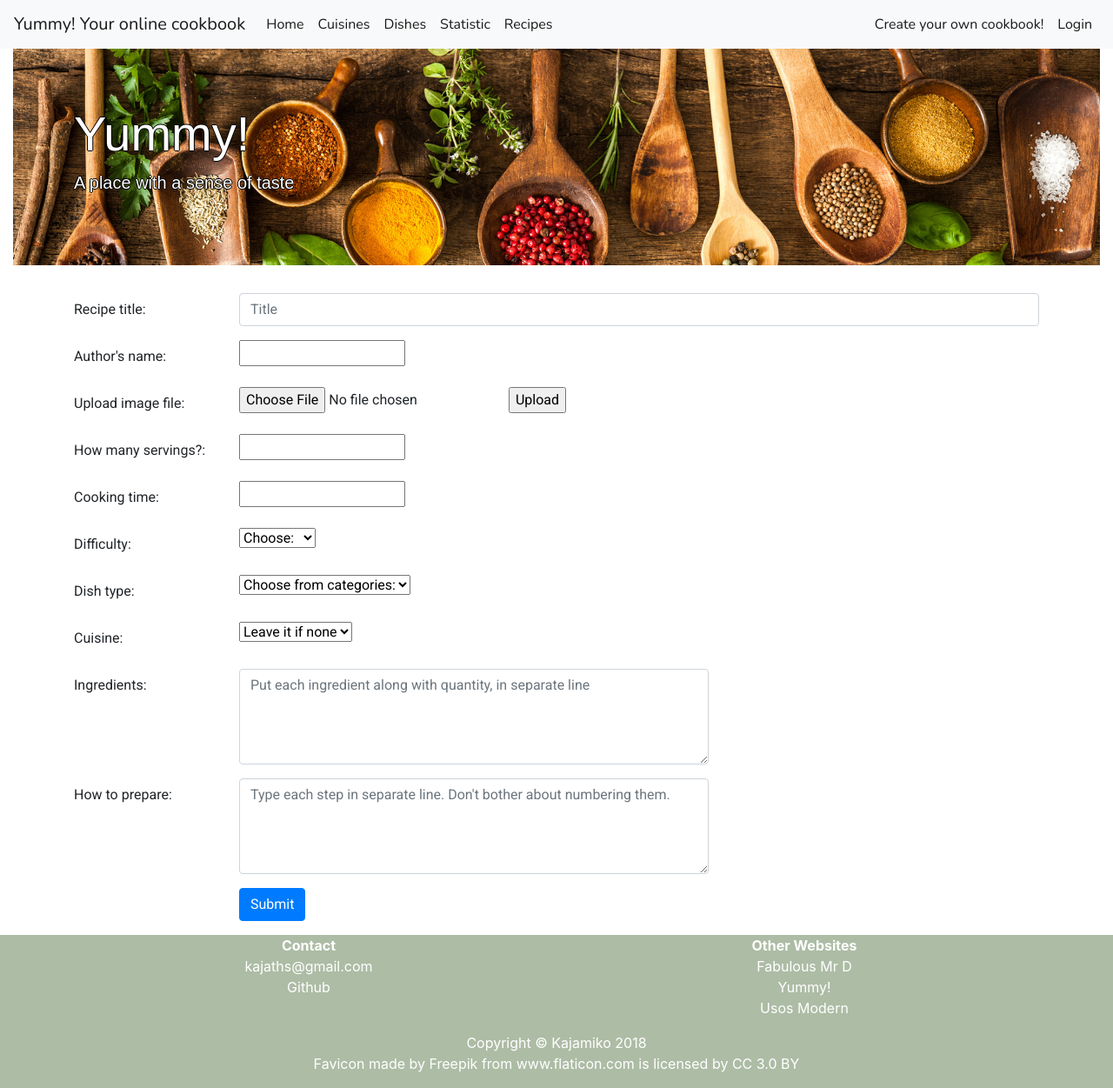
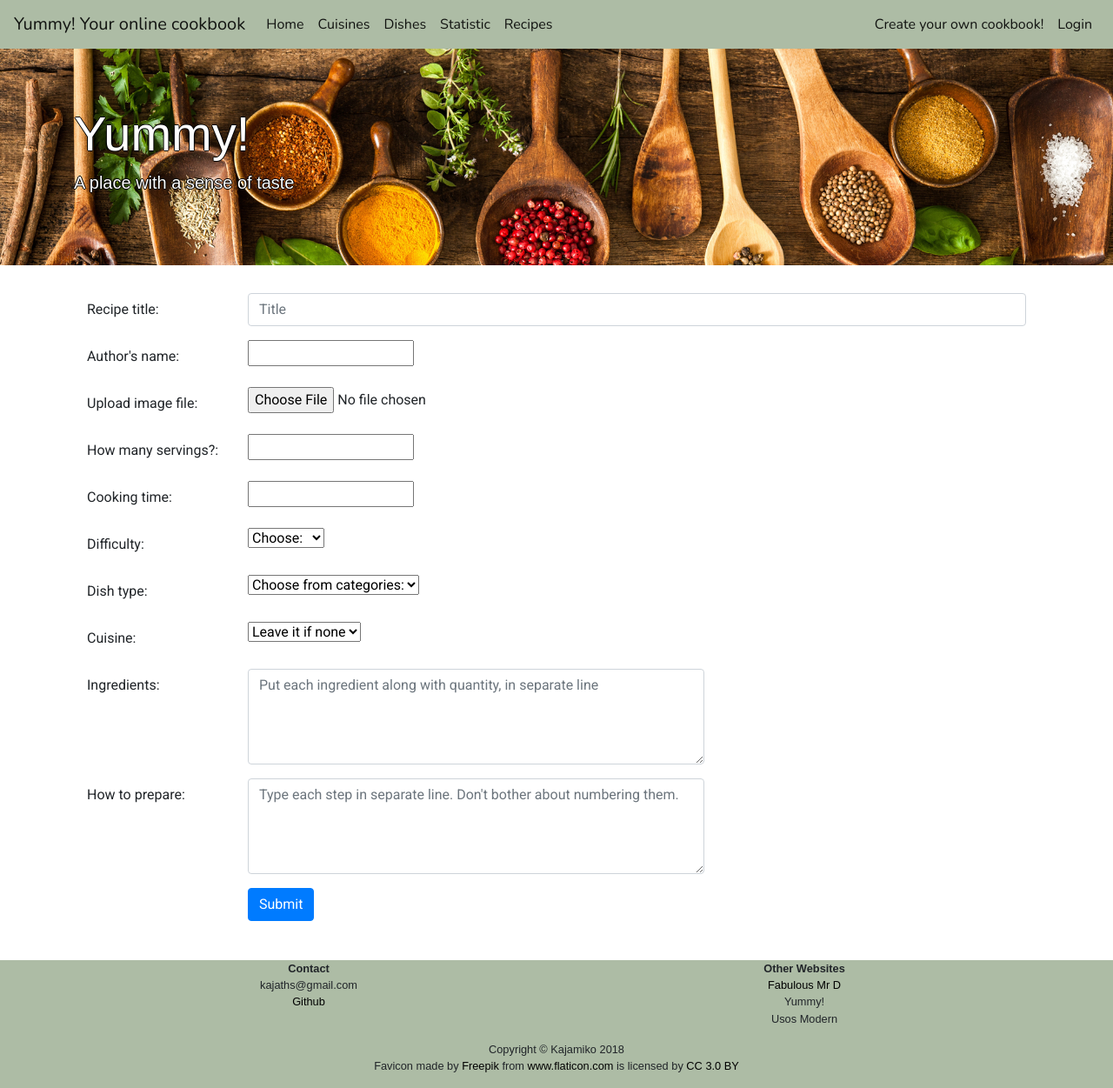
Before and after one commit to kajamiko/cookbook, a Flask app: page /add_recipe in a window 1280 px wide. Shown: the whole page at 87% size. Run offline with Flask 2, Linux system fonts and the light colour scheme; data that the repository does not hold is empty; some libraries are stand-ins or nearby versions.

Commit message:
Fixed layout and validation bugs

```diff
--- a/static/css/base.css
+++ b/static/css/base.css
@@ -19,26 +19,35 @@ html {
       margin-bottom: 100px; /* Margin bottom by footer height */
 }
 
+.content{
+    background-color: #EFE1CE;
+    border-radius: 10px;
+    overflow-y: scroll;
+
+}
 #footer{
     background-color: #ADBCA5;
   	position: absolute;
 	 text-align: center;
 	 width: 100%;
 	 bottom: 0;
+	 font-size: 0.8em;
 }
 #footer a{
 
-  color: white;
+  color: black;
 }
 #footer .container-fluid{
 
   background-color: #ADBCA5;
 }
 
-#bootstrap-overrides .navbar{
+#bootstrap-overrides nav {
     font-family: 'Nunito', sans-serif;
     background-color: #ADBCA5;
+    border: none;
 }
+
 
 #bootstrap-overrides form{
 
--- a/static/js/validate.js
+++ b/static/js/validate.js
@@ -5,6 +5,13 @@
          {
             alert( "Title has to be longer than 4 characters!" );
             document.reg_form.cookbook_name.focus() ;
+            return false;
+         }
+
+          if( document.reg_form.author_name.value.length < 3 )
+         {
+            alert( "That's a name that will be displayed under all of your recipes...make it longer than 3 characters!" );
+            document.reg_form.authorname.focus() ;
             return false;
          }
 
@@ -32,6 +39,12 @@
             return false;
          }
 
+         if( document.add_form.recipe_name.file.length == "" )
+         {
+            alert( "Did you forget about an image?" );
+            document.add_form.cookbook_name.focus() ;
+            return false;
+         }
          if( document.add_form.cooking_time.value == "")
          {
             alert( "Please provide cooking time" );
--- a/templates/add_recipe.html
+++ b/templates/add_recipe.html
@@ -30,8 +30,8 @@
         <div class="form-group row">
       <label for="image_url" class="col-sm-2 col-form-label">Upload image file:</label>
       <div class="col-sm-10">
-        <input type="file" name="file">
-         <input type="submit" value="Upload">
+        <input type="file" name="file" id="file">
+         <!--<input type="submit" value="Upload">-->
       </div>
     </div>
 
--- a/templates/base.html
+++ b/templates/base.html
@@ -18,7 +18,7 @@
     <body id="bootstrap-overrides">
 <!--Navbar -->
 <div id="wrap">
-        <nav class="navbar navbar-expand-lg navbar-light bg-light">
+        <nav class="navbar navbar-expand-lg navbar-light">
             <a class="navbar-brand" href="{{ url_for('index')}}">Yummy! Your online cookbook</a>
             <button class="navbar-toggler" type="button" data-toggle="collapse" data-target="#navbarNav" aria-controls="navbarNav" aria-expanded="false" aria-label="Toggle navigation">
             <span class="navbar-toggler-icon"></span>
@@ -65,19 +65,19 @@
         </nav>
 
 
-        <div class="container-fluid">
             <div class="jumbotron jumbotron-fluid" id="jumbo">
                 <div class="container" id="text" >
                     <h1 class="display-4">Yummy!</h1>
                     <p class="lead">A place with a sense of taste</p>
                 </div>
             </div>
-            </div>
+
+            <div class="container">
                 {% block content %} {% endblock %}
 
 </div>
 
-     <footer id="footer" class="navbar-expand-lg text-white">
+     <footer id="footer" class="navbar-expand-lg">
       <div class="container">
        <div class="row justify-content-around">
         <div class="col-6">
@@ -99,8 +99,8 @@
     </div>
     <div class="row">
     <div  class="col-sm-12">
-        <p class="m-0 text-center text-white">Copyright &copy; Kajamiko 2018</p>
-        <p class="m-0 text-center text-white"><div>Favicon made by <a href="http://www.freepik.com" title="Freepik">Freepik</a> from <a href="https://www.flaticon.com/" title="Flaticon">www.flaticon.com</a> is licensed by <a href="http://creativecommons.org/licenses/by/3.0/" title="Creative Commons BY 3.0" target="_blank">CC 3.0 BY</a></p>
+        <p class="m-0 text-center ">Copyright &copy; Kajamiko 2018</p>
+        <p class="m-0 text-center"><div>Favicon made by <a href="http://www.freepik.com" title="Freepik">Freepik</a> from <a href="https://www.flaticon.com/" title="Flaticon">www.flaticon.com</a> is licensed by <a href="http://creativecommons.org/licenses/by/3.0/" title="Creative Commons BY 3.0" target="_blank">CC 3.0 BY</a></p>
         <div>
       </div>
     </div>
--- a/views.py
+++ b/views.py
@@ -11,10 +11,6 @@ from math import ceil
 from flask import Blueprint
 from basic import allowed_file, PER_PAGE, check_if_exists, get_record, create_cookbook, exclude_query, update_recipes_array, create_nice_date
 from flask_paginate import Pagination, get_page_parameter
-
-
-################## Flask funtions ########################################################################################################
-
 
 
 @app.route('/', methods=["GET","POST"])
@@ -37,10 +33,12 @@ def index():
 @app.route('/dishes/<dish_name>')
 @app.route('/filter', methods=["GET","POST"])
 def get_recipes(cuisine_name="", dish_name=""):
-    """This function takes optional arguments to pass a query to the database, or if none, it just gets all the recipes
     """
-    #menu = []
-   # menu = mongo.db.recipes.aggregate({ "$sample": { "size": 1 } })
+    This function:
+    1. Takes optional arguments: 'dishes' or 'cuisines' to filter recipes by categories.
+    2. Returns all recipes or filtered recipes, as it processes form allowing to filter allergens and/or search by keyword.
+    3. Supports results pagination.
+    """
 
     query_db = ""
     page = request.args.get(get_page_parameter(), type=int, default=1)
@@ -105,7 +103,7 @@ def get_recipes(cuisine_name="", dish_name=""):
                 record_name='recipes', bs_version=4)
     # flash a message if there was no result
     if recipes.count()==0:
-        flash("We found no results for your filters... :(")
+        flash("We found no results for your filters...try different ones")
     return render_template("recipes.html",
         pagination = pagination,
         recipes=recipes)
@@ -114,15 +112,23 @@ def get_recipes(cuisine_name="", dish_name=""):
 
 @app.route('/register', methods=["GET", "POST"])
 def register():
+    """
+    Displays form and after POST request, calls a function creating a new cookbook document.
+    """
     message = ""
     if(request.method == "POST"):
         form = request.form
-        _result=create_cookbook(cookbook_name=form["cookbook_name"],
-            password=form["password"],
-            username=form["author_name"],
-            description=form["cookbook_desc"])
+        if(len(form["cookbook_name"]) > 4 and len(password=form["password"]) > 5 and len(username=form["author_name"])>3):
+            _result=create_cookbook(cookbook_name=form["cookbook_name"],
+                password=form["password"],
+                username=form["author_name"],
+                description=form["cookbook_desc"])
+        else:
+            message = "Some of your details were incorrect"
 
         if _result != "Error":
+            session['username'] = form["author_name"]
+            session['logged_in'] = True
             return redirect(url_for('cookbook_view', cookbook_id=_result.inserted_id))
         else:
             message = _result
@@ -139,7 +145,9 @@ def cookbook_view(cookbook_id):
 
 @app.route('/your_cookbook/<username>')
 def your_cookbook(username):
-
+    """
+    Redirects to a cookbook view
+    """
     _cookbook = mongo.db.cookbooks.find_one({"author_name": session.get('username')})
     return redirect(url_for('cookbook_view',
     cookbook_id = _cookbook["_id"]))
@@ -148,7 +156,9 @@ def your_cookbook(username):
 
 @app.route('/show_recipe/<recipe_id>')
 def show_recipe(recipe_id):
-
+    """
+    Shows recipe page, which contain details and links to upvote it.
+    """
     already_got = False
     owned = False
     _recipe = mongo.db.recipes.find_one({"_id": ObjectId(recipe_id)})
@@ -167,7 +177,8 @@ def show_recipe(recipe_id):
 
 @app.route('/add_recipe')
 def add_recipe():
-
+    """
+    """
     return render_template("add_recipe.html",
     dishes=mongo.db.dishes.find(),
     cuisine_list=mongo.db.cuisines.find())
@@ -263,8 +274,6 @@ def logout():
     return redirect(url_for('get_recipes'))
 
 
-
-
 ############## Pinning/removing/ upvoting recipes logic
 @app.route('/pin_recipe/<recipe_id>/<recipe_title>')
 def pin_recipe(recipe_id, recipe_title):
```
Also changed, not shown: templates/account_base.html (+18 -15 lines), templates/cookbook_view.html (+7 -7 lines), templates/register.html (+4 -4 lines), static/images/cookbook_background.jpg (added), static/uploaded_images/4df207cf-1701-47f7-b9cd-dcb3124e0588.jpg (added), static/uploaded_images/5e3e541d-f5e8-4937-89dc-4344945dad10.jpg (added).
